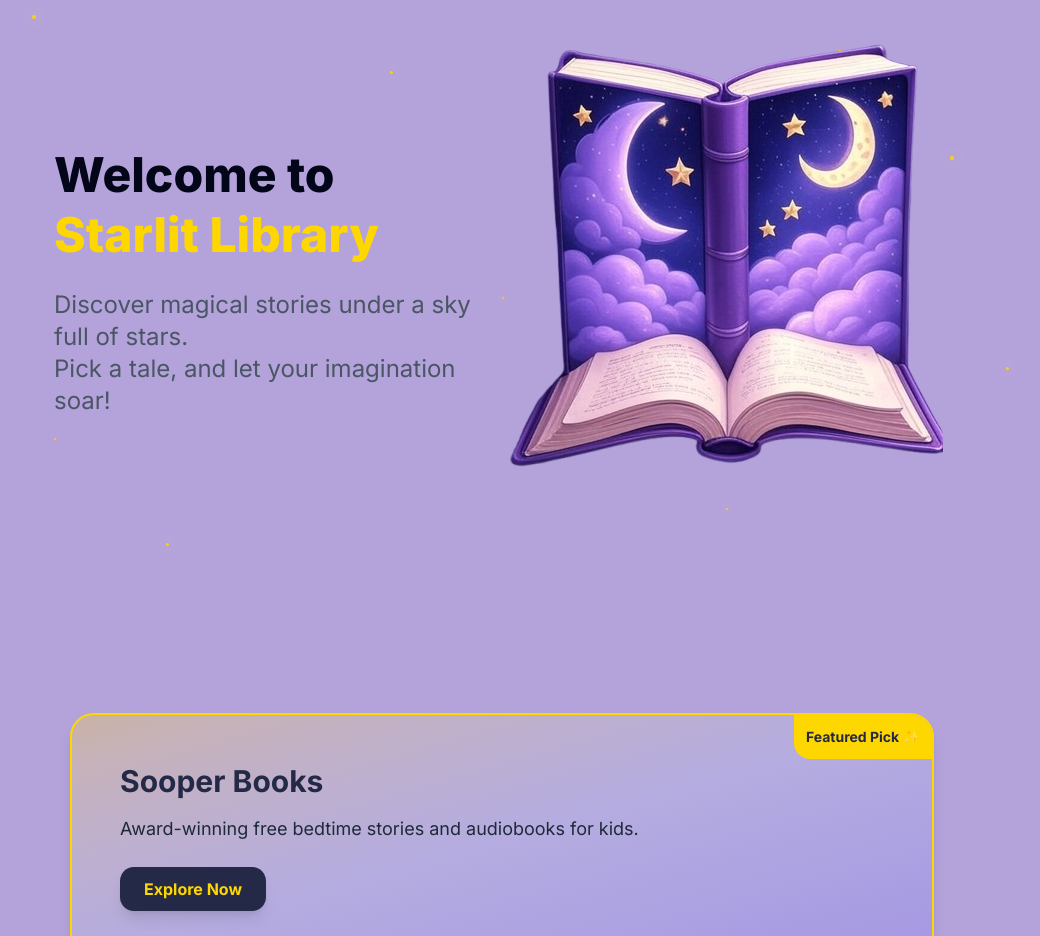
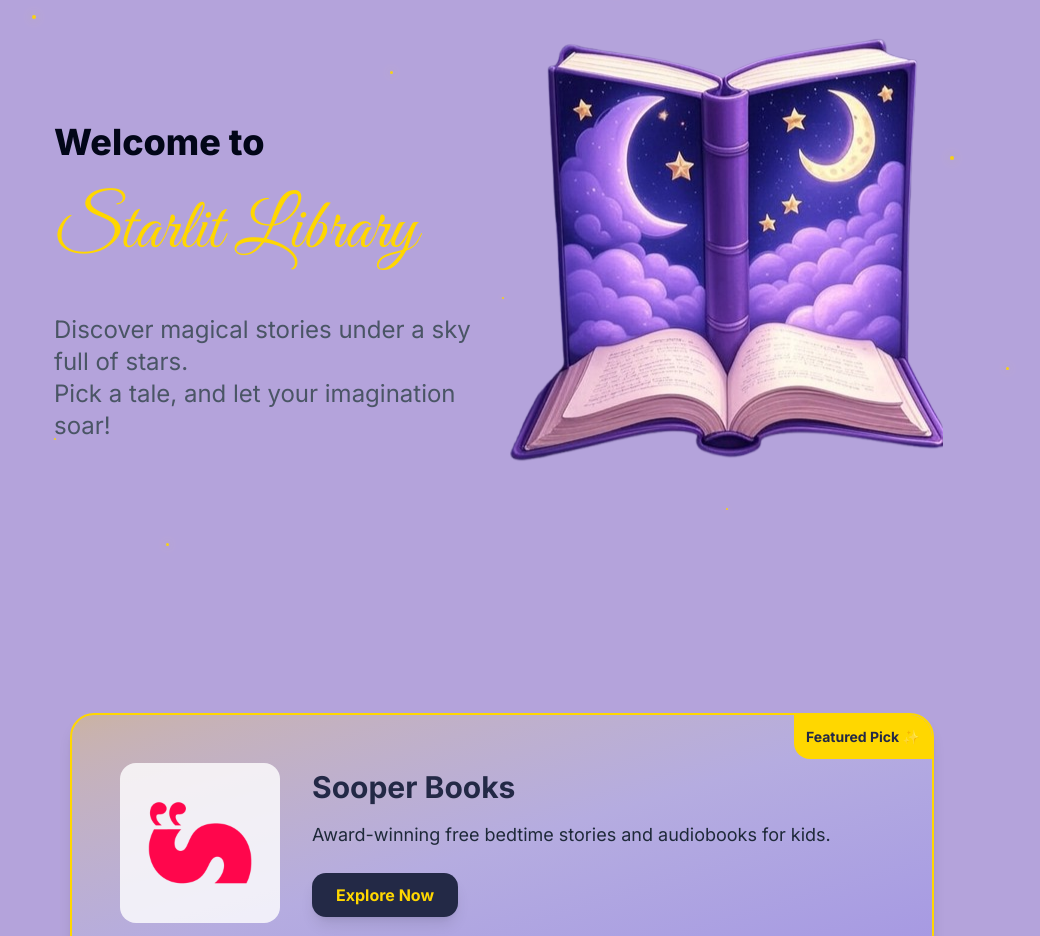
Before and after one commit to rob-schlenker/childrens-stories, a Next.js app: page / in a window 1280 px wide. Shown: the part 140-1076 px from the top of the page, without its empty margins (138-1178 px from the left). Built offline with nearby package versions, Linux system fonts and the light colour scheme.

Commit message:
feat: enhance HeroBanner and layout with Great Vibes font; update styles for improved UI

```diff
--- a/app/_components/HeroBanner.tsx
+++ b/app/_components/HeroBanner.tsx
@@ -1,6 +1,9 @@
 "use client";
 import { motion } from "framer-motion";
 import Image from "next/image";
+import { Great_Vibes } from "next/font/google";
+
+const greatVibes = Great_Vibes({ subsets: ["latin"], weight: "400" });
 
 export default function HeroBanner() {
 	return (
@@ -16,9 +19,13 @@ export default function HeroBanner() {
 						animate={{ opacity: 1, y: 0 }}
 						transition={{ duration: 0.6 }}
 					>
-						<h1 className="font-extrabold text-4xl md:text-5xl mb-6 leading-tight">
-							Welcome to <br />
-							<span className="text-[#ffd700]">Starlit Library</span>
+						<h1 className="font-extrabold text-3xl md:text-4xl mb-6 leading-tight">
+							<span className="block mb-2">Welcome to</span>
+							<span
+								className={`${greatVibes.className} text-[#ffd700] text-5xl md:text-7xl block leading-relaxed`}
+							>
+								Starlit Library
+							</span>
 						</h1>
 						<p className="text-lg md:text-2xl mb-8 text-gray-600 dark:text-gray-300">
 							Discover magical stories under a sky full of stars.
@@ -32,8 +39,21 @@ export default function HeroBanner() {
 				<motion.div
 					className="flex-1 flex justify-center items-center mb-8 md:mb-0"
 					initial={{ opacity: 0, y: 40 }}
-					animate={{ opacity: 1, y: 0 }}
-					transition={{ duration: 0.8, ease: "easeOut" }}
+					animate={{
+						opacity: 1,
+						y: 0,
+						transition: { duration: 0.8, ease: "easeOut" },
+					}}
+				>
+					<motion.div
+						animate={{
+							y: [0, -10, 0],
+						}}
+						transition={{
+							duration: 4,
+							repeat: Infinity,
+							ease: "easeInOut",
+						}}
 					>
 						<Image
 							src="/starlit-logo-large.png"
@@ -43,6 +63,7 @@ export default function HeroBanner() {
 							className="w-[220px] md:w-[433px] object-contain h-fit"
 							priority
 						/>
+					</motion.div>
 				</motion.div>
 			</div>
 		</div>
--- a/app/layout.tsx
+++ b/app/layout.tsx
@@ -1,5 +1,5 @@
 import "./globals.css";
-import { Inter } from "next/font/google";
+import { Inter, Great_Vibes } from "next/font/google";
 import ThemeToggle from "./_components/ThemeToggle";
 import { ThemeProvider } from "next-themes";
 import { ReactNode } from "react";
@@ -10,6 +10,7 @@ import { Search } from "lucide-react";
 import Image from "next/image";
 
 const inter = Inter({ subsets: ["latin"] });
+const greatVibes = Great_Vibes({ subsets: ["latin"], weight: "400" });
 
 export const metadata = {
 	title: "Starlit Library",
@@ -40,7 +41,9 @@ export default function RootLayout({ children }: RootLayoutProps) {
 										priority
 									/>
 								</a>
-								<span className="ml-3 text-xl font-bold text-[#232946] dark:text-white hidden sm:inline">
+								<span
+									className={`ml-3 text-2xl text-[#232946] dark:text-white hidden sm:inline ${greatVibes.className}`}
+								>
 									Starlit Library
 								</span>
 							</div>
--- a/app/page.tsx
+++ b/app/page.tsx
@@ -4,6 +4,7 @@ import HeroBanner from "./_components/HeroBanner";
 import { storySites } from "./_components/StorySitesSection";
 import SiteCard from "./_components/SiteCard";
 import { BookOpen, Sparkles, Globe, Headphones } from "lucide-react";
+import Image from "next/image";
 
 export default function HomePage() {
 	const [favorites, setFavorites] = useState<string[]>([]);
@@ -61,12 +62,23 @@ export default function HomePage() {
 			{/* Featured Site */}
 			{featured && (
 				<section className="max-w-4xl mx-auto px-4">
-					<div className="flex flex-col md:flex-row items-center bg-gradient-to-br from-[#ffd700]/30 via-[#b8c1ec]/30 to-[#6c63ff]/20 rounded-3xl shadow-lg p-8 md:p-12 border-2 border-[#ffd700] relative overflow-hidden">
-						<div className="absolute top-0 right-0 p-3 bg-[#ffd700] rounded-bl-2xl text-sm font-bold text-[#232946]">
+					<div className="flex flex-col md:flex-row items-center bg-gradient-to-br from-[#ffd700]/30 via-[#b8c1ec]/30 to-[#6c63ff]/20 rounded-3xl shadow-lg p-8 pt-16 md:p-12 border-2 border-[#ffd700] relative overflow-hidden">
+						<div className="absolute top-0 right-0 p-2 md:p-3 bg-[#ffd700] rounded-bl-2xl text-sm font-bold text-[#232946]">
 							Featured Pick ✨
 						</div>
+						<div className="flex flex-col md:flex-row items-center gap-8 w-full">
+							<div className="w-32 h-32 md:w-40 md:h-40 flex-shrink-0 bg-white/80 rounded-2xl p-4">
+								<Image
+									src="/logos/sooper-books-logo.png"
+									alt="Sooper Books Logo"
+									width={160}
+									height={160}
+									className="w-full h-full object-contain"
+									priority
+								/>
+							</div>
 							<div>
-							<h2 className="text-2xl md:text-3xl font-bold mb-4 text-[#232946] dark:text-white">
+								<h2 className="text-2xl md:text-3xl font-bold mb-4 text-[#232946] dark:text-white text-center md:text-left">
 									{featured.name}
 								</h2>
 								<p className="text-md md:text-lg mb-6 text-gray-800 dark:text-gray-200">
@@ -80,6 +92,7 @@ export default function HomePage() {
 								>
 									Explore Now
 								</a>
+							</div>
 						</div>
 					</div>
 				</section>
```
Lines whose indentation alone changed are shown as unchanged.
